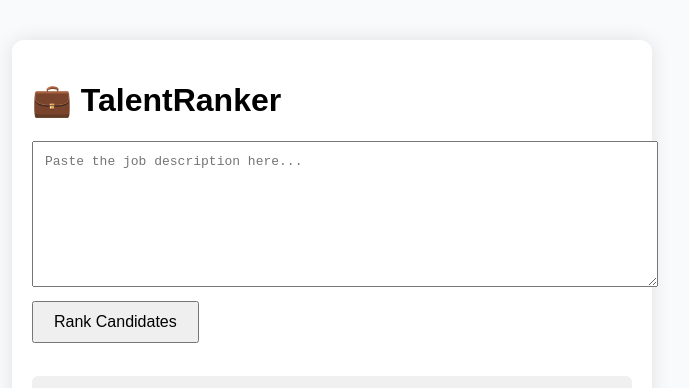
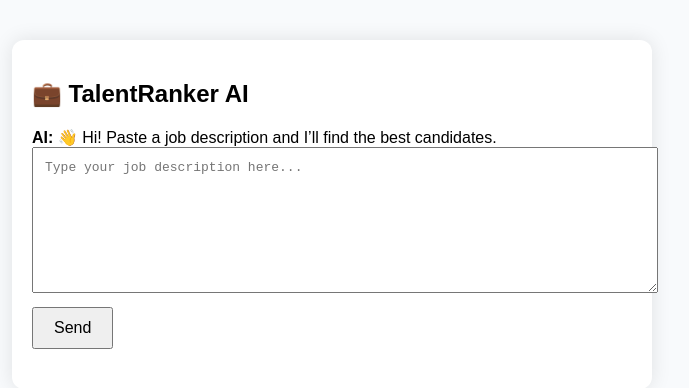
Before and after one commit to maybajpa2024/talentranker-frontend, a React (Vite) app: page / in a window 1280 px wide. Shown: the top 388 px of the page, without its empty margins (308-997 px from the left). Built offline with nearby package versions, Linux system fonts and the light colour scheme.

Commit message:
Update App.jsx

```diff
--- a/src/App.jsx
+++ b/src/App.jsx
@@ -2,37 +2,50 @@ import React, { useState } from 'react';
 import './App.css';
 
 function App() {
-  const [message, setMessage] = useState('');
-  const [response, setResponse] = useState('');
-  const [loading, setLoading] = useState(false);
+  const [messages, setMessages] = useState([
+    { role: 'assistant', content: "👋 Hi! Paste a job description and I’ll find the best candidates." }
+  ]);
+  const [input, setInput] = useState('');
 
   const sendMessage = async () => {
-    setLoading(true);
+    if (!input.trim()) return;
+
+    const userMessage = { role: 'user', content: input };
+    setMessages(prev => [...prev, userMessage]);
+
     try {
       const res = await fetch('https://talentranker-production-4641.up.railway.app/chat', {
         method: 'POST',
         headers: { 'Content-Type': 'application/json' },
-        body: JSON.stringify({ message }),
+        body: JSON.stringify({ message: input }),
       });
       const data = await res.json();
-      setResponse(data.response);
-    } catch (error) {
-      setResponse('❌ Error connecting to backend.');
-    } finally {
-      setLoading(false);
+      const botMessage = { role: 'assistant', content: data.response };
+      setMessages(prev => [...prev, botMessage]);
+    } catch (err) {
+      setMessages(prev => [...prev, { role: 'assistant', content: "❌ Error connecting to backend." }]);
     }
+
+    setInput('');
   };
 
   return (
     <div className="chat-container">
-      <h1>💼 TalentRanker</h1>
+      <h2>💼 TalentRanker AI</h2>
+      <div className="chat-box">
+        {messages.map((msg, idx) => (
+          <div key={idx} className={msg.role === 'user' ? 'chat-bubble user' : 'chat-bubble assistant'}>
+            <strong>{msg.role === 'user' ? 'You' : 'AI'}:</strong> {msg.content}
+          </div>
+        ))}
+      </div>
       <textarea
-        placeholder="Paste the job description here..."
-        value={message}
-        onChange={(e) => setMessage(e.target.value)}
+        placeholder="Type your job description here..."
+        value={input}
+        onChange={e => setInput(e.target.value)}
+        onKeyDown={e => e.key === 'Enter' && !e.shiftKey && sendMessage()}
       />
-      <button onClick={sendMessage}>Rank Candidates</button>
-      {loading ? <p>⏳ Ranking resumes...</p> : <pre>{response}</pre>}
+      <button onClick={sendMessage}>Send</button>
     </div>
   );
 }
```
